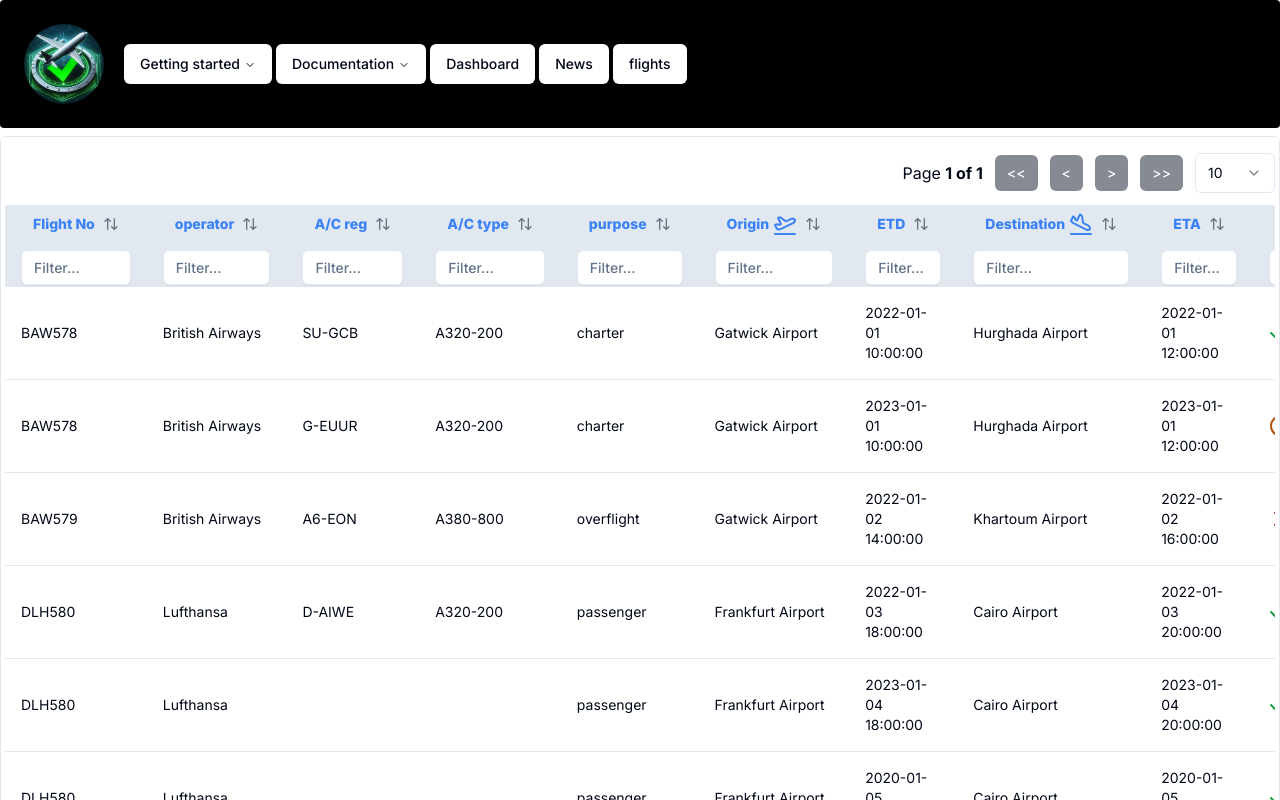
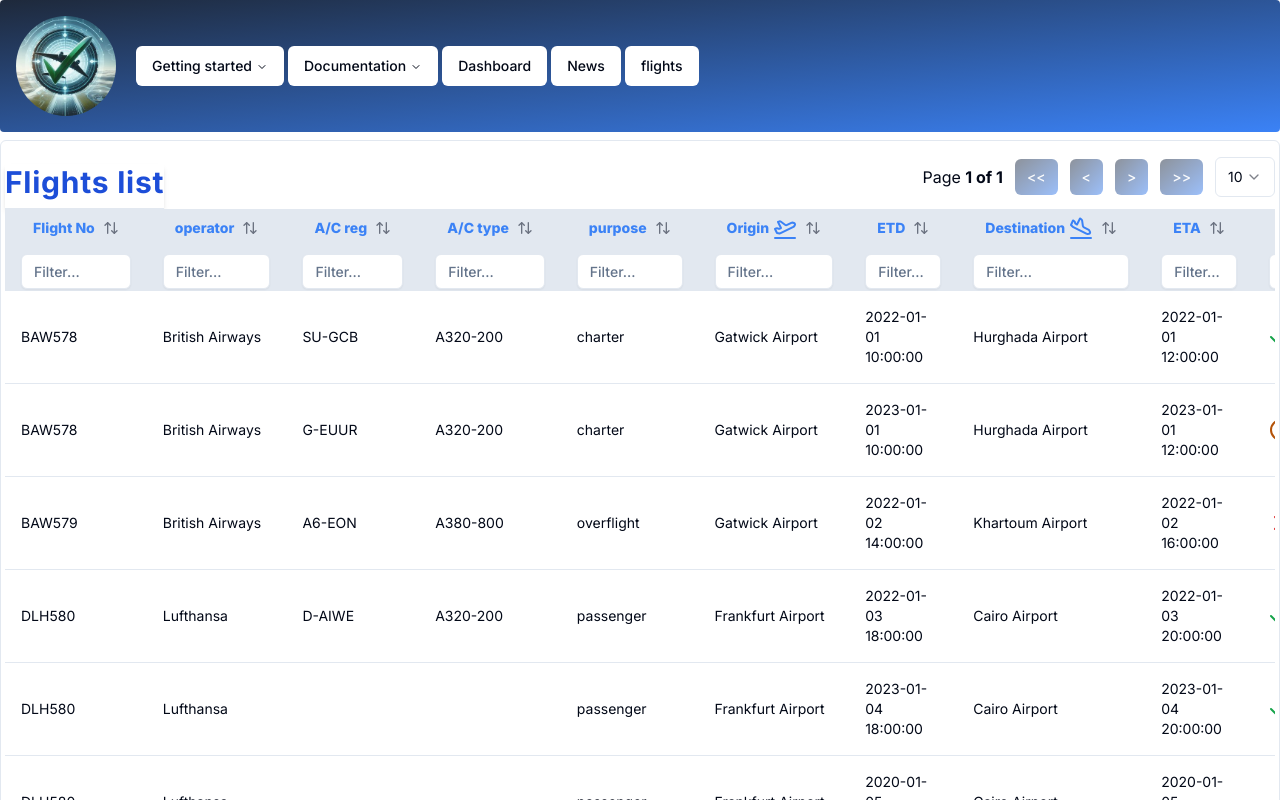
Before and after one commit to RomanyU1662160/Flight-Permission-System, a Next.js app: page /flights in a window 1280 px wide. Shown: the top 800 px of the page. Built offline with nearby package versions, Linux system fonts and the light colour scheme.

Commit message:
add permission details

```diff
--- /dev/null
+++ b/src/app/dashboard/page.tsx
@@ -0,0 +1,7 @@
+import React from 'react';
+
+function DashboardPage() {
+  return <div>DashboardPage</div>;
+}
+
+export default DashboardPage;
--- a/src/app/news/page.tsx
+++ b/src/app/news/page.tsx
@@ -14,9 +14,7 @@ async function NewsPage() {
   const retrievedArticles = await getArticles();
   return (
     <div className='bg-gray-100'>
-      <h1 className='text-3xl  text-center text-blue-400 border-b-4  '>
-        News Page
-      </h1>
+      <h1 className=' pb-4'>News Page</h1>
       <ArticlesList articles={retrievedArticles} />
     </div>
   );
--- /dev/null
+++ b/src/app/permission/@comments/[permId]/page.tsx
@@ -0,0 +1,7 @@
+import React from 'react';
+
+function PermissionComments() {
+  return <div>PermissionComments</div>;
+}
+
+export default PermissionComments;
--- /dev/null
+++ b/src/app/permission/@details/[permId]/page.tsx
@@ -0,0 +1,7 @@
+import React from 'react';
+
+function permissionDetails() {
+  return <div>permissionDetails</div>;
+}
+
+export default permissionDetails;
--- /dev/null
+++ b/src/app/permission/layout.tsx
@@ -0,0 +1,7 @@
+import React from 'react';
+
+function PermissionLayout() {
+  return <></>;
+}
+
+export default PermissionLayout;
--- a/src/app/styles/globals.css
+++ b/src/app/styles/globals.css
@@ -79,13 +79,17 @@
 } */
 
 h1 {
-  @apply scroll-m-20 text-4xl font-bold tracking-wide text-center lg:text-6xl;
+  @apply text-blue-700 scroll-m-20 text-3xl font-bold tracking-wide text-center lg:text-3xl;
 }
 
 h2 {
-  @apply scroll-m-20 border-b pb-2 text-3xl font-semibold -tracking-tight transition-colors duration-200 first:mt-0;
+  @apply text-blue-700 scroll-m-20 border-b pb-2 text-3xl font-semibold -tracking-tight transition-colors duration-200 first:mt-0;
 }
 
 .title {
   @apply text-7xl font-bold text-center text-green-600;
 }
+
+.fps-theme {
+  @apply bg-gradient-to-br to-blue-500 from-slate-800;
+}
--- a/src/components/custom/articles/ArticleItem.tsx
+++ b/src/components/custom/articles/ArticleItem.tsx
@@ -45,7 +45,7 @@ function ArticleItem({ article }: ArticleItemProps) {
           </CardDescription>
           <CardContent>{article.content}</CardContent>
           <CardFooter className=' bg-gray-100'>
-            <Button variant={'default'} asChild>
+            <Button variant={'default'} className='fps-theme' asChild>
               <Link href={`/news/${article.id}`}>
                 Read Article
                 <ChevronRightIcon className='h-6 w-6' />
--- a/src/components/custom/flights-table/FlightsDataTable.tsx
+++ b/src/components/custom/flights-table/FlightsDataTable.tsx
@@ -76,7 +76,10 @@ function FlightsDataTable<TData, TValue>({
 
   return (
     <div className='rounded-md border flex flex-col p-1'>
-      <PaginationButtons table={table}></PaginationButtons>
+      <div className='flex justify-between place-items-end'>
+        <h2 className=' text-center font-bold shadow-md'> Flights list</h2>
+        <PaginationButtons table={table}></PaginationButtons>
+      </div>
       <Table>
         <TableHeader className='bg-slate-200 text-blue-600'>
           {headerGroups.map((headerGroup) => {
@@ -101,9 +104,7 @@ function FlightsDataTable<TData, TValue>({
         <TableBody>
           {!rows?.length ? (
             <TableRow>
-              <TableCell colSpan={columns.length}>
-                No Flights to show{' '}
-              </TableCell>
+              <TableCell colSpan={columns.length}>No Flights to show</TableCell>
             </TableRow>
           ) : (
             <>
--- a/src/components/custom/flights-table/PaginationButtons.tsx
+++ b/src/components/custom/flights-table/PaginationButtons.tsx
@@ -17,7 +17,7 @@ type PaginationProps<TData> = {
 
 function PaginationButtons<TData>({ table }: PaginationProps<TData>) {
   return (
-    <div className='flex justify-end items-center py-3 gap-3'>
+    <div className='flex justify-end items-center py-3 gap-3 '>
       <span>
         Page{' '}
         <strong>
@@ -28,6 +28,7 @@ function PaginationButtons<TData>({ table }: PaginationProps<TData>) {
         size='sm'
         onClick={() => table.firstPage()}
         disabled={!table.getCanPreviousPage()}
+        className='fps-theme'
       >
         {'<<'}
       </Button>
@@ -35,6 +36,7 @@ function PaginationButtons<TData>({ table }: PaginationProps<TData>) {
         size='sm'
         onClick={() => table.previousPage()}
         disabled={!table.getCanPreviousPage()}
+        className='fps-theme'
       >
         {'<'}
       </Button>
@@ -42,6 +44,7 @@ function PaginationButtons<TData>({ table }: PaginationProps<TData>) {
         size='sm'
         onClick={() => table.nextPage()}
         disabled={!table.getCanNextPage()}
+        className='fps-theme'
       >
         {'>'}
       </Button>
@@ -49,6 +52,7 @@ function PaginationButtons<TData>({ table }: PaginationProps<TData>) {
         size='sm'
         onClick={() => table.lastPage()}
         disabled={!table.getCanNextPage()}
+        className='fps-theme'
       >
         {'>>'}
       </Button>
@@ -59,7 +63,7 @@ function PaginationButtons<TData>({ table }: PaginationProps<TData>) {
           table.setPageSize(Number(value));
         }}
       >
-        <SelectTrigger className='w-[80px]'>
+        <SelectTrigger className='w-[60px]'>
           <SelectValue placeholder='Select' />
         </SelectTrigger>
         <SelectContent>
--- a/src/components/custom/navbar/Navbar.tsx
+++ b/src/components/custom/navbar/Navbar.tsx
@@ -20,17 +20,19 @@ import Image from 'next/image';
 function Navbar() {
   return (
     <>
-      <div className='bg-black p-6 mb-2 rounded-sm '>
+      <div className=' decoration-clone fps-theme p-4 mb-2 rounded-sm '>
         <NavigationMenu className=''>
           <NavigationMenuViewport />
           <Link href='/' legacyBehavior passHref>
-            <Image
-              className='cursor-pointer rounded-full mr-5'
-              src='/logo5.jpeg'
-              alt='logo'
-              width={80}
-              height={100}
-            />
+            <div className=''>
+              <Image
+                className='cursor-pointer rounded-full fade-in-90 mr-5'
+                src='/logo4.jpeg'
+                alt='logo'
+                width={100}
+                height={100}
+              />
+            </div>
           </Link>
 
           <NavigationMenuList>
@@ -40,7 +42,7 @@ function Navbar() {
                   <NavigationMenuItem key={link.title}>
                     <Link href={link.href} legacyBehavior passHref>
                       <NavigationMenuLink
-                        className={navigationMenuTriggerStyle()}
+                        className={`${navigationMenuTriggerStyle()}`}
                       >
                         {link.title}
                       </NavigationMenuLink>
@@ -52,7 +54,7 @@ function Navbar() {
                   <NavigationMenuItem key={link.title}>
                     <NavigationMenuTrigger>{link.title}</NavigationMenuTrigger>
                     <NavigationMenuContent>
-                      <ul className='grid w-[400px] gap-3 p-4 md:w-[500px] md:grid-cols-2 lg:w-[600px] '>
+                      <ul className='grid w-[400px] gap-3 p-4 md:w-[500px] md:grid-cols-2 lg:w-[600px]  '>
                         {link.children?.map((component) => (
                           <ListItem
                             key={component.title}
```
Also changed, not shown: src/components/ui/button.tsx (+24 -24 lines), src/components/ui/navigation-menu.tsx (+5 -5 lines).
